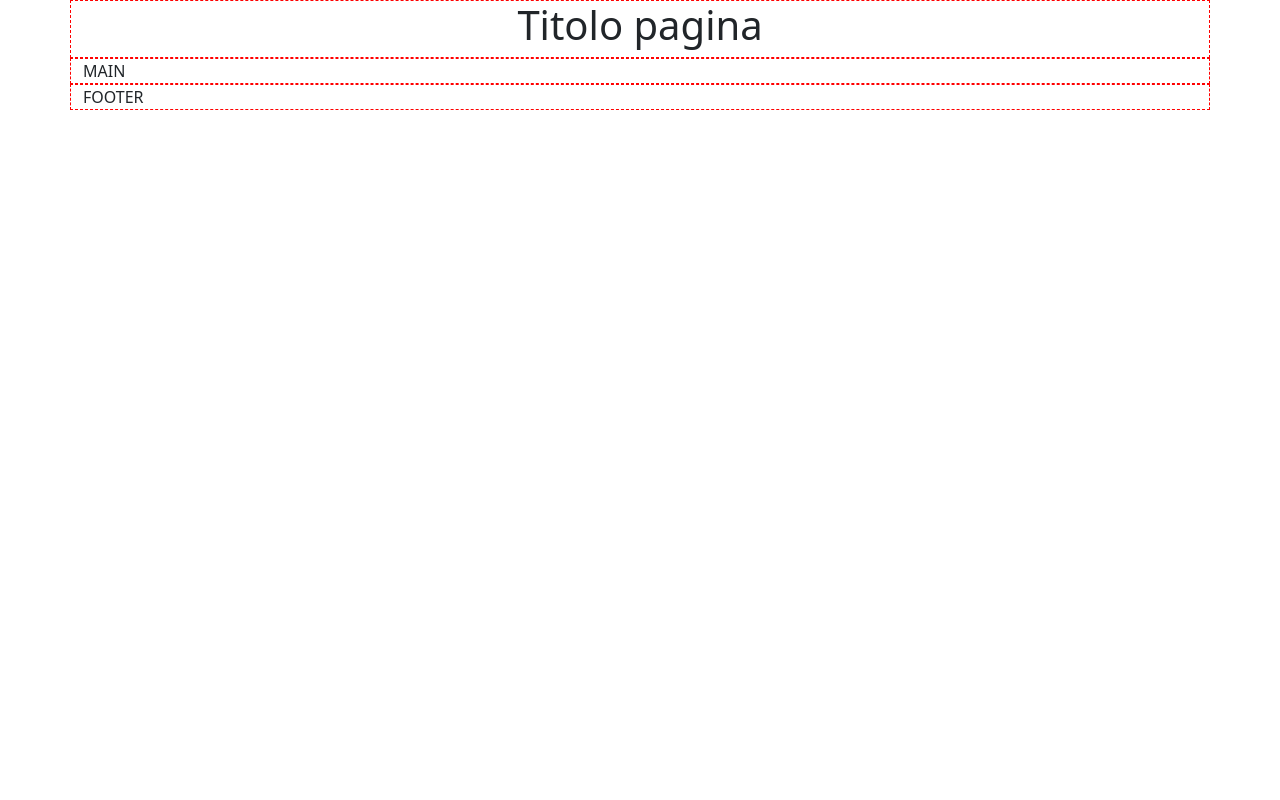
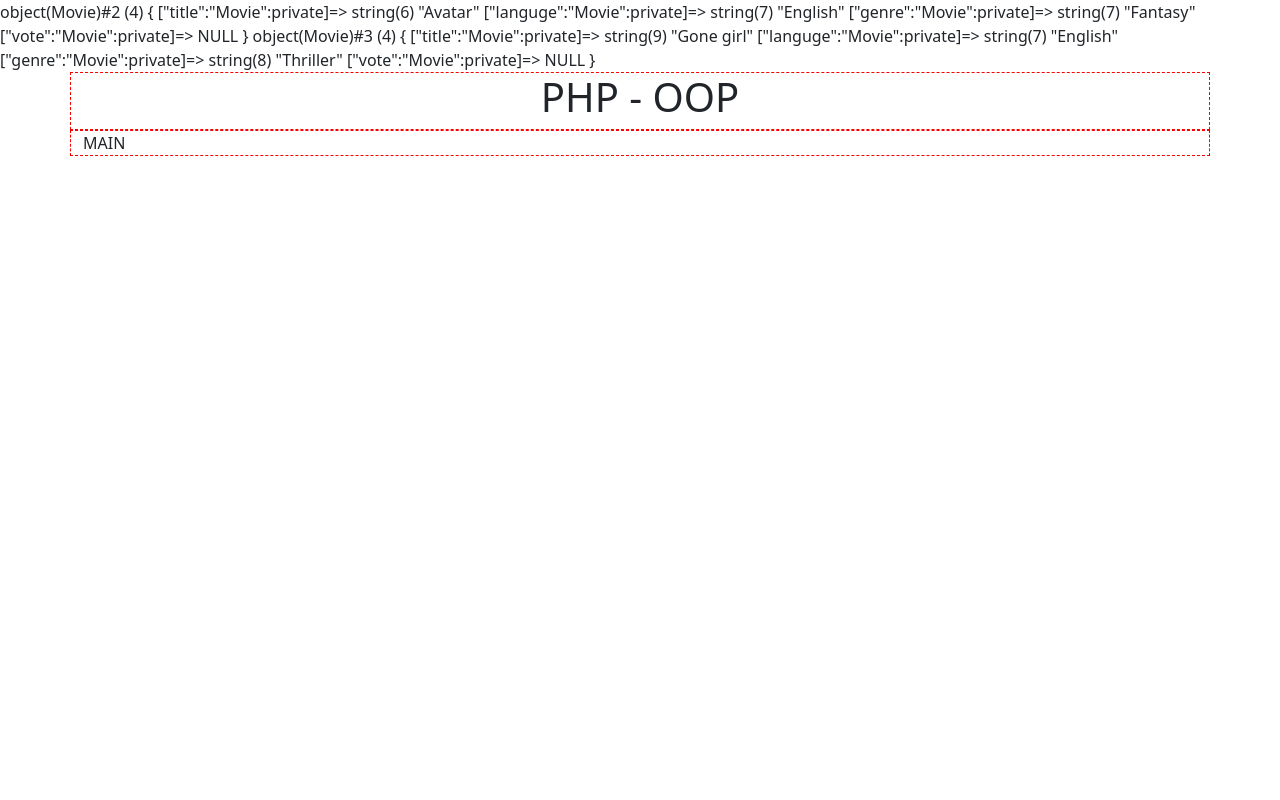
Before and after one commit to GiordanoDiego/php-oop-1, a PHP site: page / in a window 1280 px wide. Run offline with PHP 8.4, Linux system fonts and the light colour scheme; some libraries are stand-ins or nearby versions.

Commit message:
create class movie and two object

```diff
--- a/front-end/index.html
+++ b/front-end/index.php
@@ -1,3 +1,33 @@
+<?php
+
+    class Movie{
+        private $title;
+        private $languge;
+        private $genre;
+        private $vote;
+
+        function __construct($title, $languge, $genre)
+        {
+            $this->title = $title;
+            $this->languge = $languge;
+            $this->genre = $genre;
+        }
+
+        public function setVote($vote){
+            if(is_numeric($vote) and $vote <=5 ){
+                $this->vote = $vote;
+            }else{
+                var_dump("Errore, inserisci un voto tra 0 e 5 in numeri");
+            }
+        }
+    };
+
+    $avatar = new Movie("Avatar", "English", "Fantasy");
+    $gone_girl = new Movie("Gone girl", "English", "Thriller");
+    var_dump($avatar);
+    var_dump($gone_girl);
+?>
+
 <!DOCTYPE html>
 <html lang="en">
     <head>
@@ -35,14 +65,6 @@
                 </div>
             </main>
             <!-- END MAIN -->
-
-            <!-- START FOOTER -->
-            <footer>
-                <div class="container">
-                    FOOTER
-                </div>
-            </footer>
-            <!-- END FOOTER -->
         </div>
 
 
--- a/front-end/js/script.js
+++ b/front-end/js/script.js
@@ -16,7 +16,7 @@ const { createApp } = Vue;
 createApp({
     data() {
         return {
-            h1Content: 'Titolo pagina',
+            h1Content: 'PHP - OOP',
         };
     },
     methods: {
```
